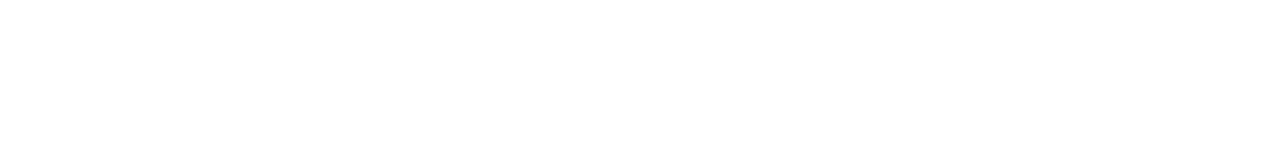
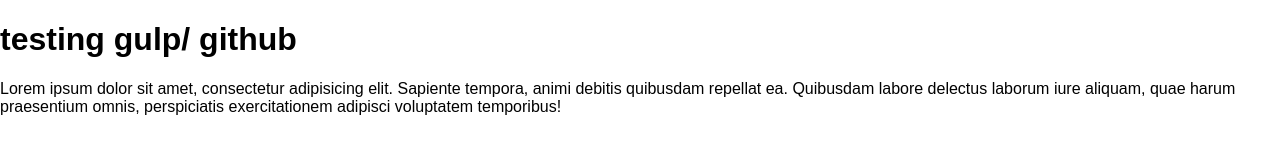
Before and after one commit to dlorbox/qriosity, a website: page index.html in a window 1280 px wide. Drawn offline with nearby package versions, Linux system fonts and the light colour scheme; files that its build step writes are made by us from their sources.

Commit message:
changed title, added h1 and P on the index

```diff
--- a/index.html
+++ b/index.html
@@ -2,10 +2,12 @@
 <html lang="en">
 <head>
 	<meta charset="UTF-8">
-	<title></title>
+	<title>Qriosity API app</title>
 	<link rel="stylesheet" href="public/styles/style.css">
 </head>
 <body>
+	<h1>testing gulp/ github</h1>
+	<p>Lorem ipsum dolor sit amet, consectetur adipisicing elit. Sapiente tempora, animi debitis quibusdam repellat ea. Quibusdam labore delectus laborum iure aliquam, quae harum praesentium omnis, perspiciatis exercitationem adipisci voluptatem temporibus!</p>
 	<script src="public/scripts/main.js"></script>
 </body>
 </html>
```
